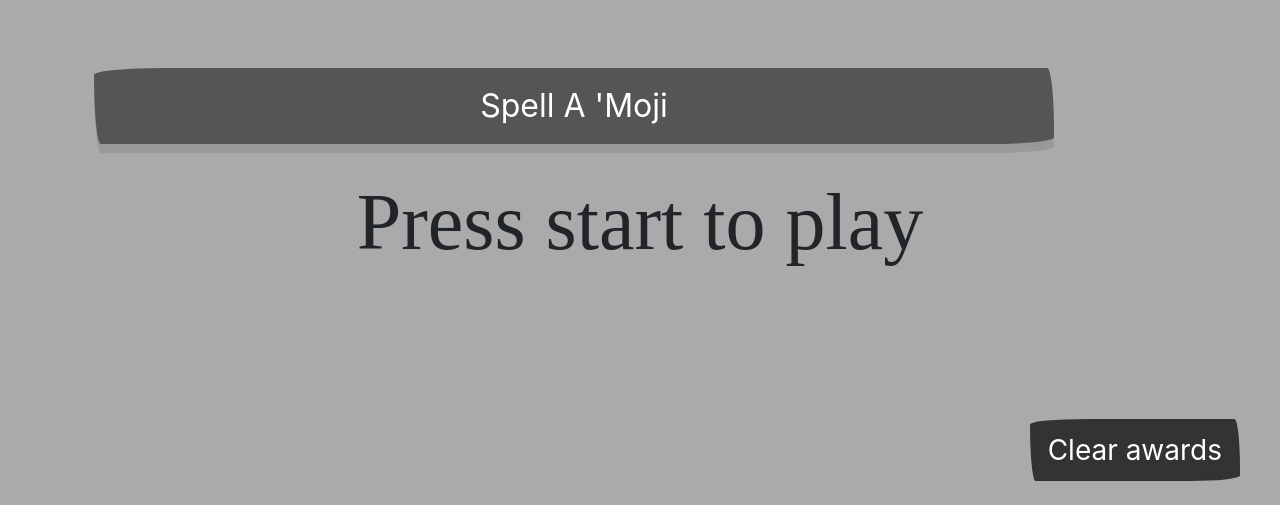
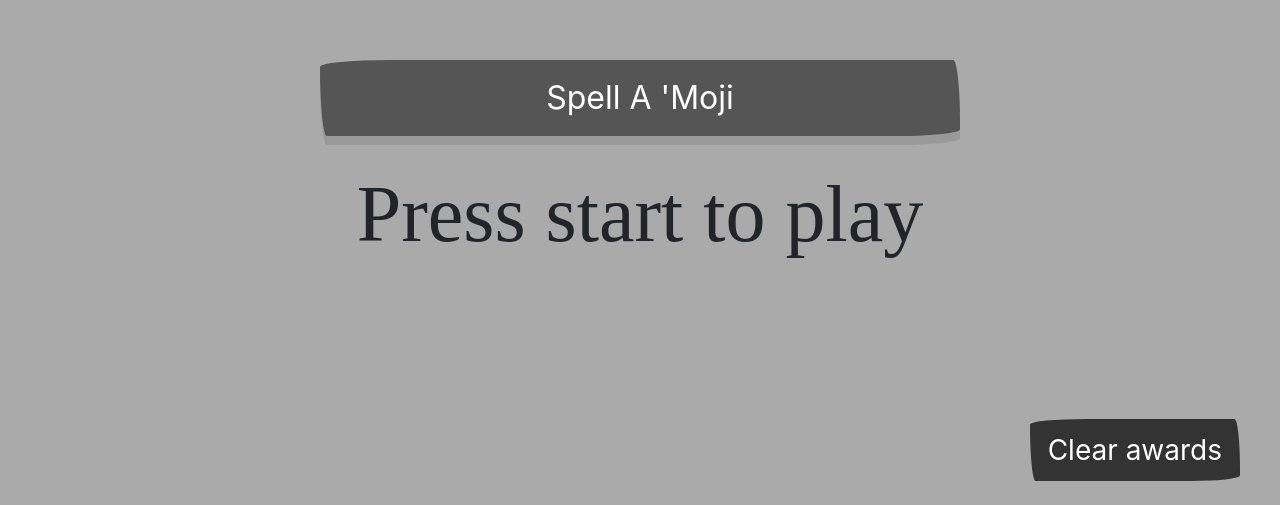
Before and after one commit to changtime247/SpellAMoji, a React (Create React App) app: page / in a window 1280 px wide. Shown: the part 311-816 px from the top of the page. Built offline with nearby package versions, Linux system fonts and the light colour scheme; a web font is replaced by a local one.

Commit message:
minor adjustments to main-btn alignment and heading element under main-btn

```diff
--- a/src/App.js
+++ b/src/App.js
@@ -29,6 +29,7 @@ export default () => {
     let letterPressed = isALetter(event.key) && event.key
     setKeyPressed(letterPressed)
     setAllKeysPressed([...allKeysPressed, letterPressed])
+    console.log(incorrectLetters)
     if (wordFromAPI.length > 0 && isALetter(letterPressed)) {
       letterPressed = letterPressed.toUpperCase()
       if (
@@ -74,7 +75,7 @@ export default () => {
   const startGame = () => {
     setResultBox({
       disabled: true,
-      title: `10 tries to guess the letters. If a letter comes up more than one time, all of that same letter show up.`,
+      title: `10 tries to guess the letters.`,
     })
     setFailedLetters([])
     setCorrectlyGuessedLetters([])
@@ -159,9 +160,9 @@ export default () => {
     }
   }
 
-  const incorrectLetters = [...new Set(allKeysPressed)].filter(
-    (e) => !word.includes(e)
-  )
+  const incorrectLetters = [...new Set(allKeysPressed)]
+    .filter((e) => e && !word.includes(e))
+    .map((e) => e.toUpperCase())
 
   return (
     <Container>
--- a/src/index.css
+++ b/src/index.css
@@ -131,7 +131,8 @@ input:empty {
 /* start main-btn modification */
 #main-btn {
     color: #fff;
-    margin-top: 0.5rem;
+    width: 50vw;
+    margin: 0 auto;
     box-shadow: 0 9px #999;
 }
 
@@ -146,7 +147,6 @@ input:empty {
 }
 
 #main-btn-card {
-    max-width: 75vw;
     border: none;
 }
 
```
